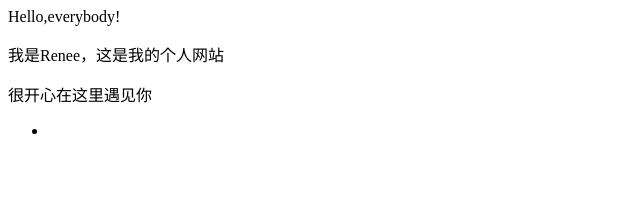
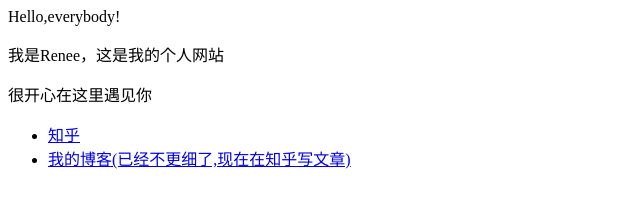
Before and after one commit to runmy/runmy.github.io, a plain HTML site: page index.html in a window 1280 px wide. Shown: the whole page, without its empty margins (0-640 px from the left). Drawn offline with Linux system fonts and the light colour scheme.

Commit message:
Update index.html

```diff
--- a/index.html
+++ b/index.html
@@ -3,5 +3,6 @@
 <p>很开心在这里遇见你</p>
 
 <ul>
-  <li> </li>
+  <li> <a href="https://www.zhihu.com/people/AJLoveChina">知乎</a> </li>
+  <li> <a href="http://hejie.nigeerhuo.com">我的博客(已经不更细了,现在在知乎写文章)</a> </li>
 </ul>
```
